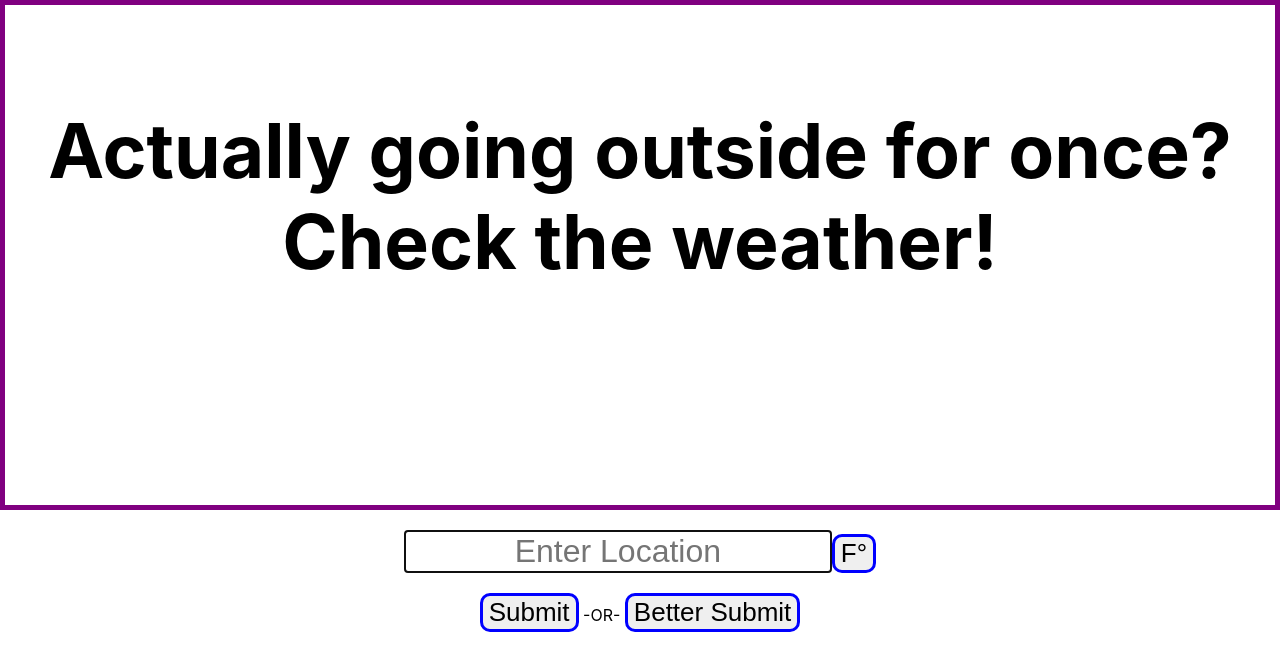
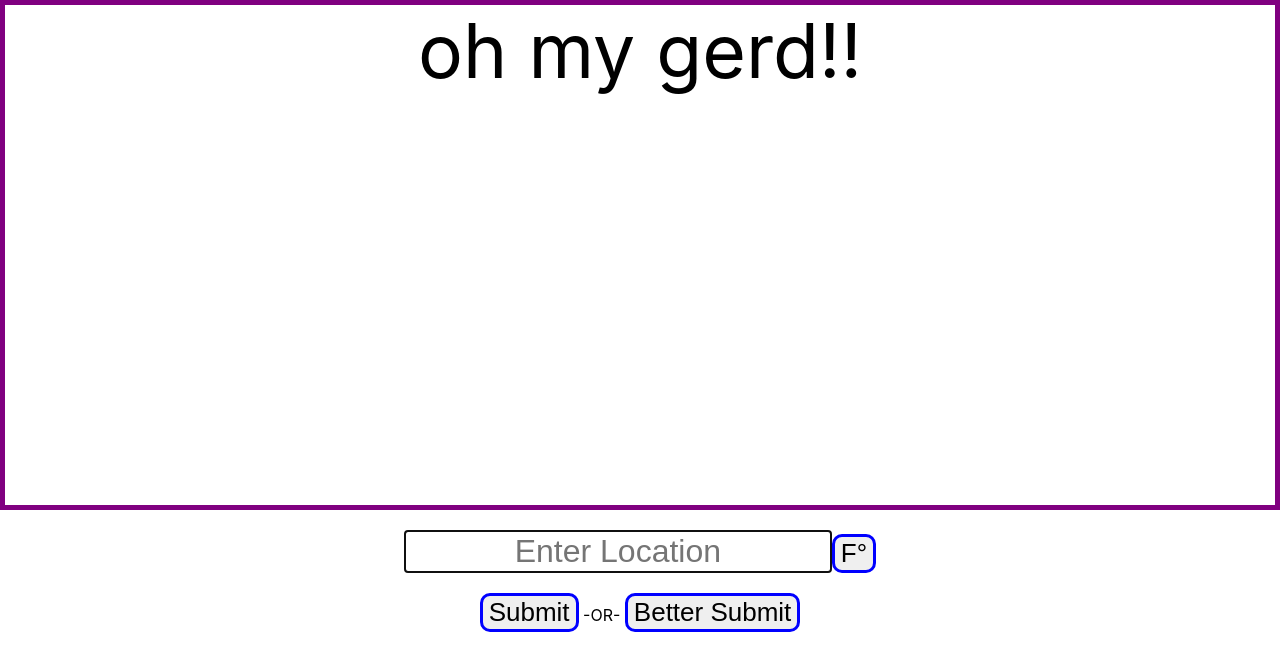
Before and after one commit to Universe-Man/Sassy-Weather, a React (Create React App) app: page / in a window 1280 px wide. Shown: the top 670 px of the page. Built offline with nearby package versions, Linux system fonts and the light colour scheme.

Commit message:
made default fetchedCity undefined to trigger conditional rendering and allowing temp of fetched city to render

```diff
--- a/src/components/Display.js
+++ b/src/components/Display.js
@@ -4,7 +4,7 @@ import DisplayCSS from '../assets/DisplayCSS.css';
 const Display = (props) => {
   return(
     <div id='display'>
-      {(props.fetchedCity === {}) ? (
+      {(props.fetchedCity === undefined) ? (
         <React.Fragment>
           {props.textDisplayed}
         </React.Fragment>
@@ -12,6 +12,7 @@ const Display = (props) => {
         <React.Fragment>
           <h4>{props.weatherSassStatement}</h4>
           {props.fetchedCity.name}
+          {props.fetchedCity.main.temp}
 
         </React.Fragment>
       )}
--- a/src/containers/GodContainer.js
+++ b/src/containers/GodContainer.js
@@ -20,7 +20,7 @@ class GodContainer extends React.Component {
       clickedBetterSubmit: false,
       clickedBetterSubmitNumber: 0,
       clickedBetterSubmitText: "",
-      fetchedCity: {},
+      fetchedCity: undefined,
       weatherSassStatement: "Actually going outside for once? Check the weather!",
       FCtempSwitch: "F°",
     }
```
